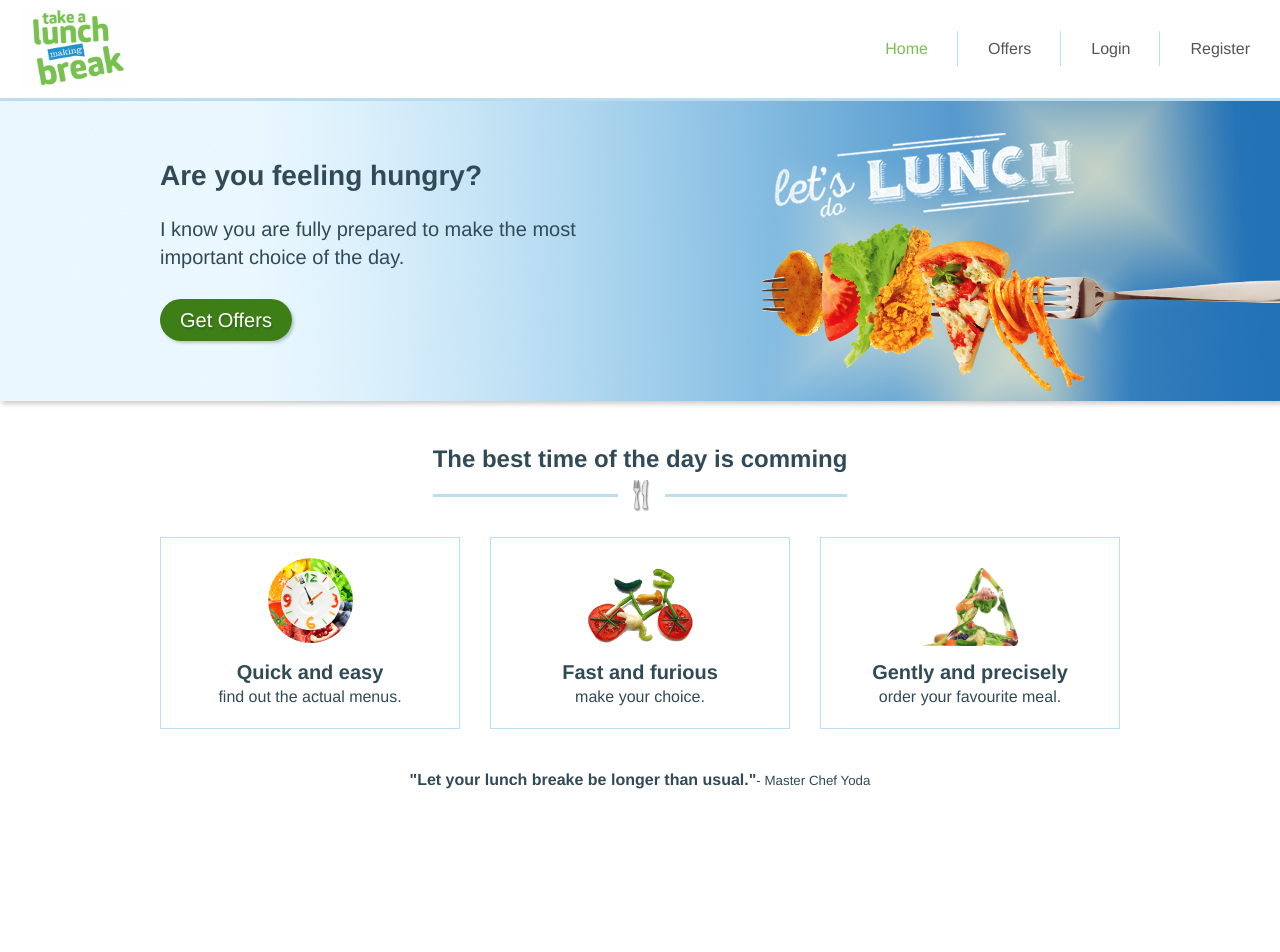
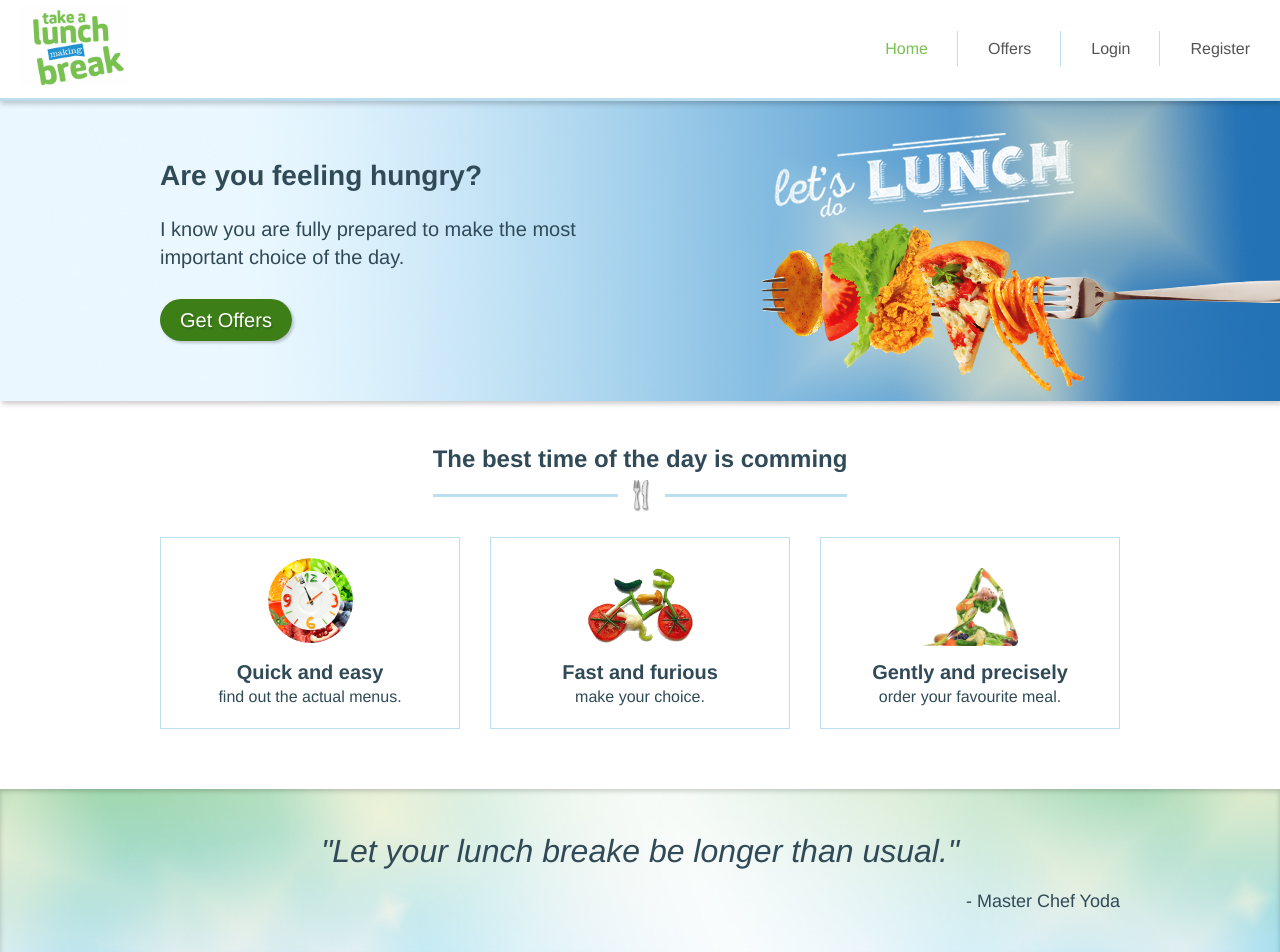
Before and after one commit to AsyPredelieva/lunch-time, a Vue app: page / in a window 1280 px wide. Shown: the top 952 px of the page. Before the commit the page ends 832 px from the top, so only its background shows below. Built offline with nearby package versions, Linux system fonts and the light colour scheme.

Commit message:
implement Quotes container

```diff
--- a/src/App.vue
+++ b/src/App.vue
@@ -126,7 +126,7 @@ img {
 .container {
     width: 960px;
     max-width: 100%;
-    margin: 40px auto;
+    margin: 0 auto;
     text-align: center;
 }
 
--- a/src/components/Home/Hero.vue
+++ b/src/components/Home/Hero.vue
@@ -27,6 +27,7 @@ export default {
     height: 300px;
     background: url(../../assets/hero.jpg) center center no-repeat;
     background-size: cover;
+    margin-bottom: 40px;
     box-shadow: 2px 3px 5px rgba(0, 0, 0, 0.2);
 }
 
--- a/src/components/Home/Quotes.vue
+++ b/src/components/Home/Quotes.vue
@@ -1,9 +1,11 @@
 <template>
-    <div class="container">
-        <p class="quote">
-            <strong>"Let your lunch breake be longer than usual."</strong>
-            <small>- Master Chef Yoda</small>
-        </p>
+    <div class="quotes-container">
+        <div class="container">
+            <p class="quotes">
+                "Let your lunch breake be longer than usual."
+                <small>- Master Chef Yoda</small>
+            </p>
+        </div>
     </div>
 </template>
 
@@ -16,20 +18,28 @@ export default {
 <style scoped lang="scss">
 .quotes {
     width: 100%;
-    padding: 40px 0;
-    border-top: 1px solid rgba(33, 147, 208, 0.3);
-    border-bottom: 1px solid rgba(33, 147, 208, 0.3);
-
+    padding: 0 0 40px;
+    margin-bottom: 0;
     position: relative;
 
-    strong {
-        display: block;
-        font-size: 16px;
+    &-container {
+        width: 100%;
+        background: url('../../assets/quotes-bckgr.jpg') center center no-repeat;
+        background-size: cover;
+        box-shadow: inset 0px 2px 5px 0px rgba(0, 0, 0, 0.2);
+        padding: 40px 0;
+        margin-bottom: 50px;
+        font-size: 32px;
+        line-height: 1.4;
+        font-style: italic;
     }
 
     small {
-        float: right;
-        font-style: italic;
+        font-size: 18px;
+        font-style: normal;
+        position: absolute;
+        right: 0px;
+        bottom: 0;
     }
 }
 </style>
--- a/src/components/Home/Teaser.vue
+++ b/src/components/Home/Teaser.vue
@@ -23,6 +23,7 @@ export default {
 <style scoped lang="scss">
 .teaser {
     width: 100%;
+    margin-bottom: 60px;
 
     ul {
         display: flex;
--- a/src/components/Nav.vue
+++ b/src/components/Nav.vue
@@ -29,13 +29,13 @@ export default {
 <style scoped lang="scss">
 #nav {
     width: 100%;
+    position: relative;
     display: flex;
     justify-content: space-between;
     align-items: center;
     box-sizing: border-box;
     border-bottom: 3px solid rgba(33, 147, 208, 0.3);
-    box-shadow: 1px 3px 5px rgba(0, 0, 0, 0.3);
-    z-index: 1;
+    box-shadow: 1px 3px 5px rgba(0, 0, 0, 0.2);
 
     .logo-container {
         width: 110px;
```
Also changed, not shown: src/assets/quotes-bckgr.jpg (added).
